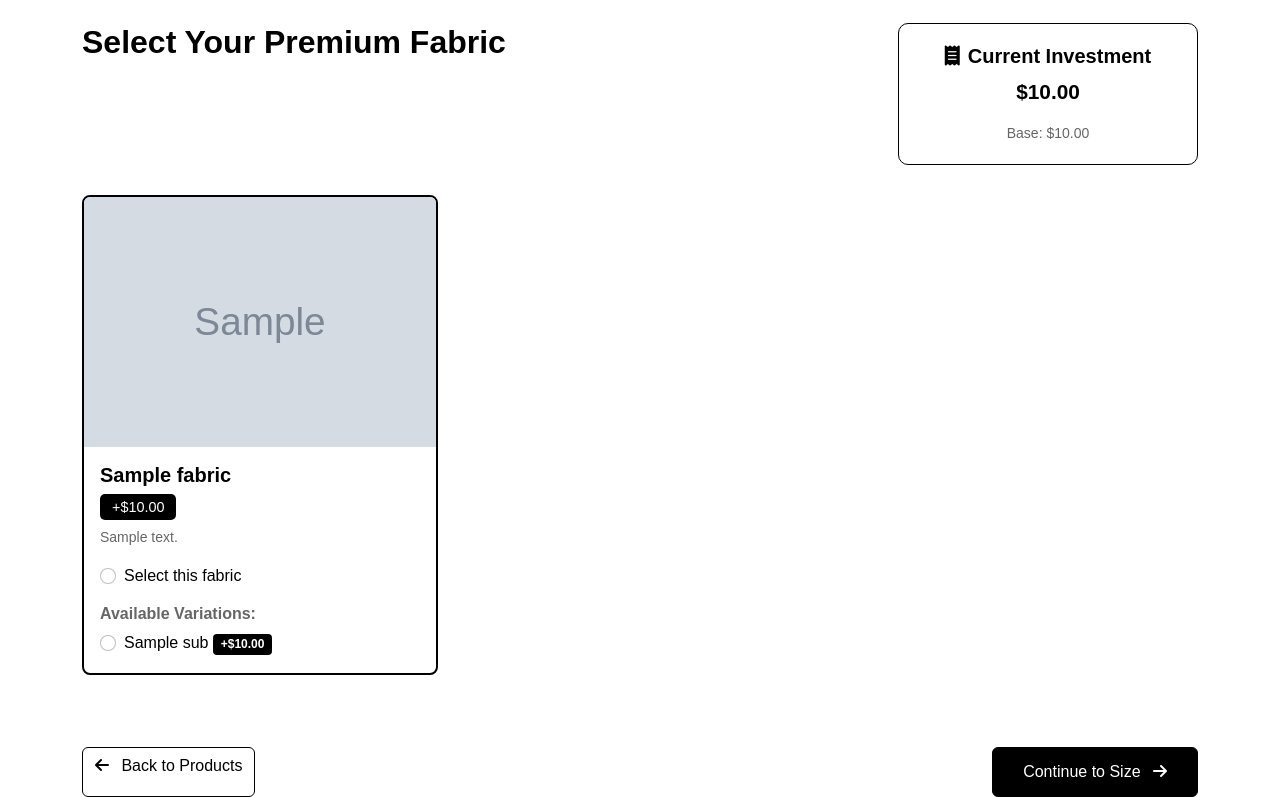
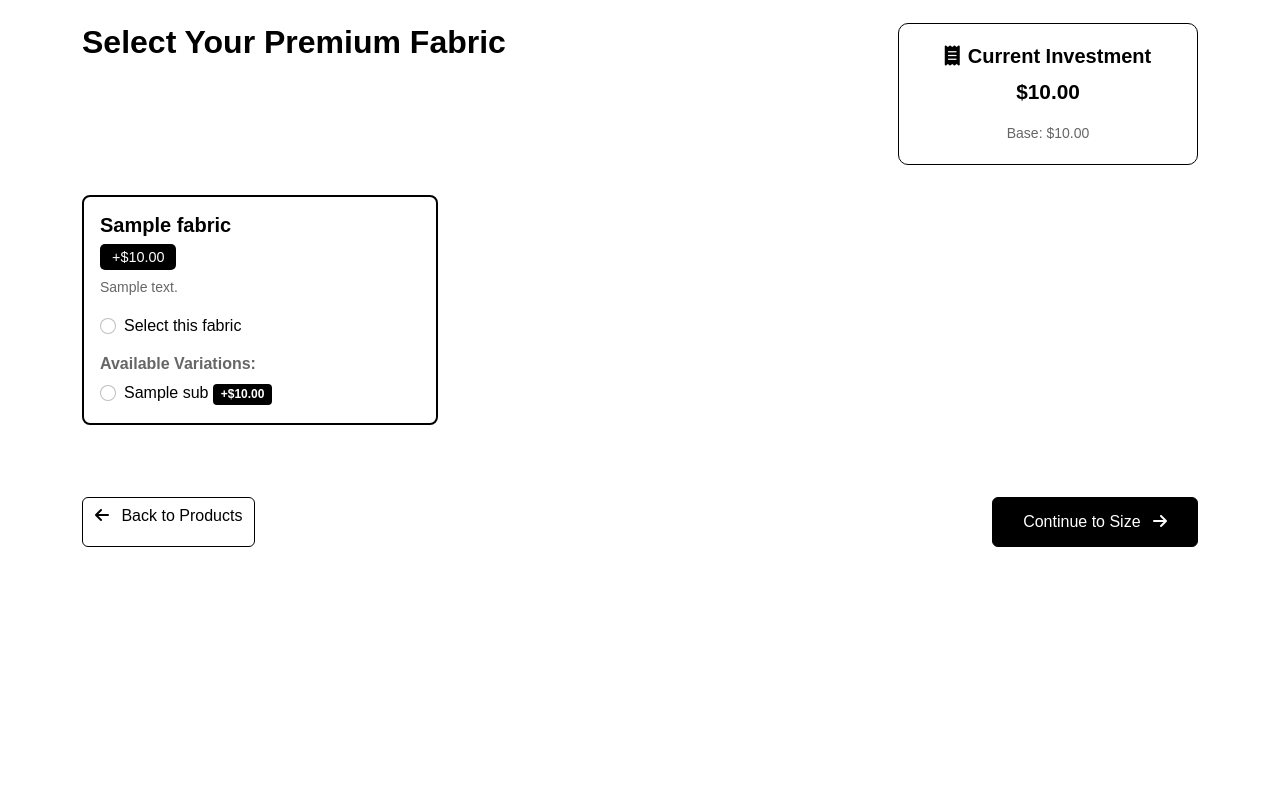
Before and after one commit to abdullah4656/rfq, a Django app: template rfq_app/templates/rfq_app/step2_fabrics.html in a window 1280 px wide. Shown: the part 142-939 px from the top of the page. After the commit the page ends 800 px from the top, so only its background shows below. Run offline with Django 5.2, Linux system fonts and the light colour scheme; the template is opened without the code that fills it: most values are stand-ins (such as "Sample title", 1, 10 or a date in 2020).

Commit message:
Describe what you changed

```diff
--- a/rfq_app/templates/rfq_app/step2_fabrics.html
+++ b/rfq_app/templates/rfq_app/step2_fabrics.html
@@ -15,13 +15,7 @@
         {% for fabric in fabrics %}
         <div class="col-lg-4 col-md-6 mb-4">
             <div class="card option-card h-100 {% if fabric.key == request.session.fabric %}selected{% endif %}">
-                {% if fabric.image %}
-                <img src="{{ fabric.image }}" class="card-img-top product-image" alt="{{ fabric.label }}">
-                {% else %}
-                <div class="card-img-top product-image d-flex align-items-center justify-content-center bg-light">
-                    <i class="fas fa-tshirt fa-3x text-muted"></i>
-                </div>
-                {% endif %}
+
                 <div class="card-body">
                     <h5 class="card-title">{{ fabric.label }}</h5>
                     {% if fabric.price > 0 %}
```
